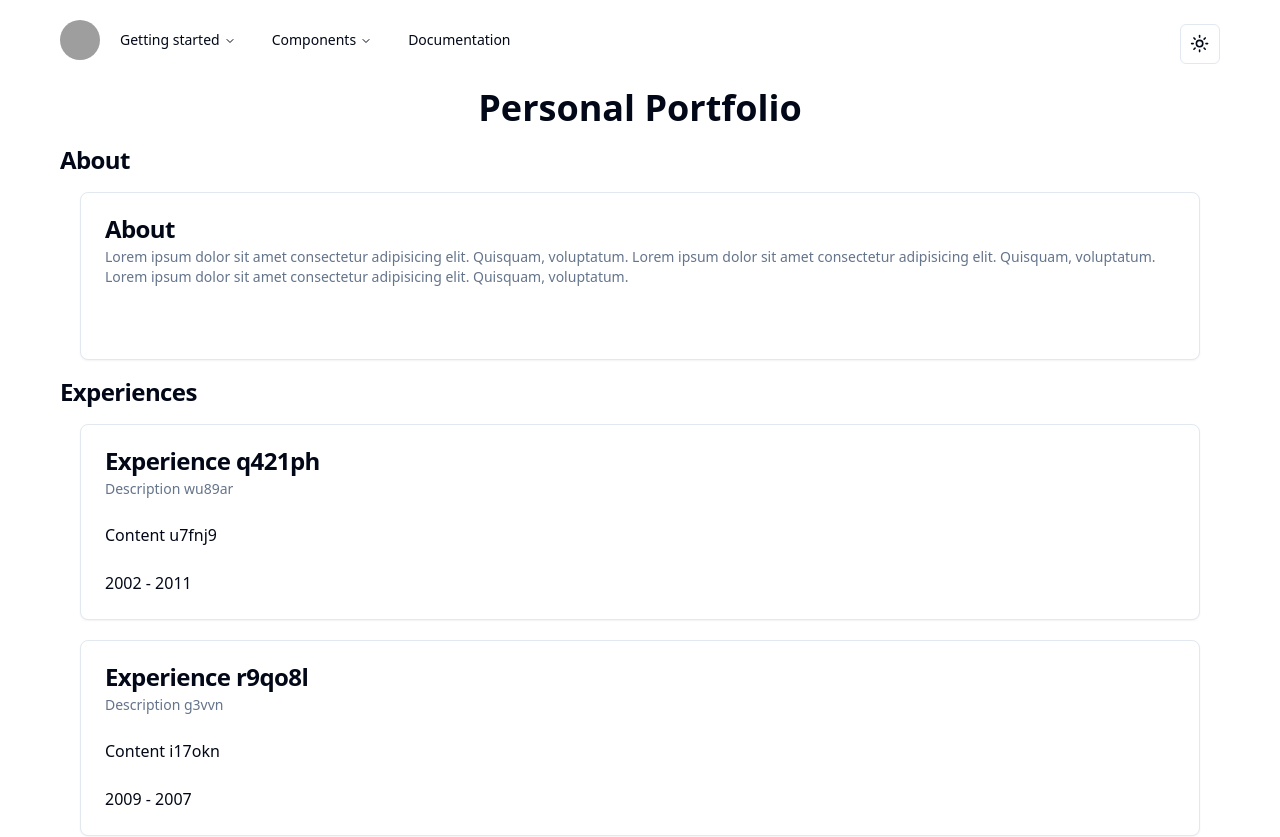
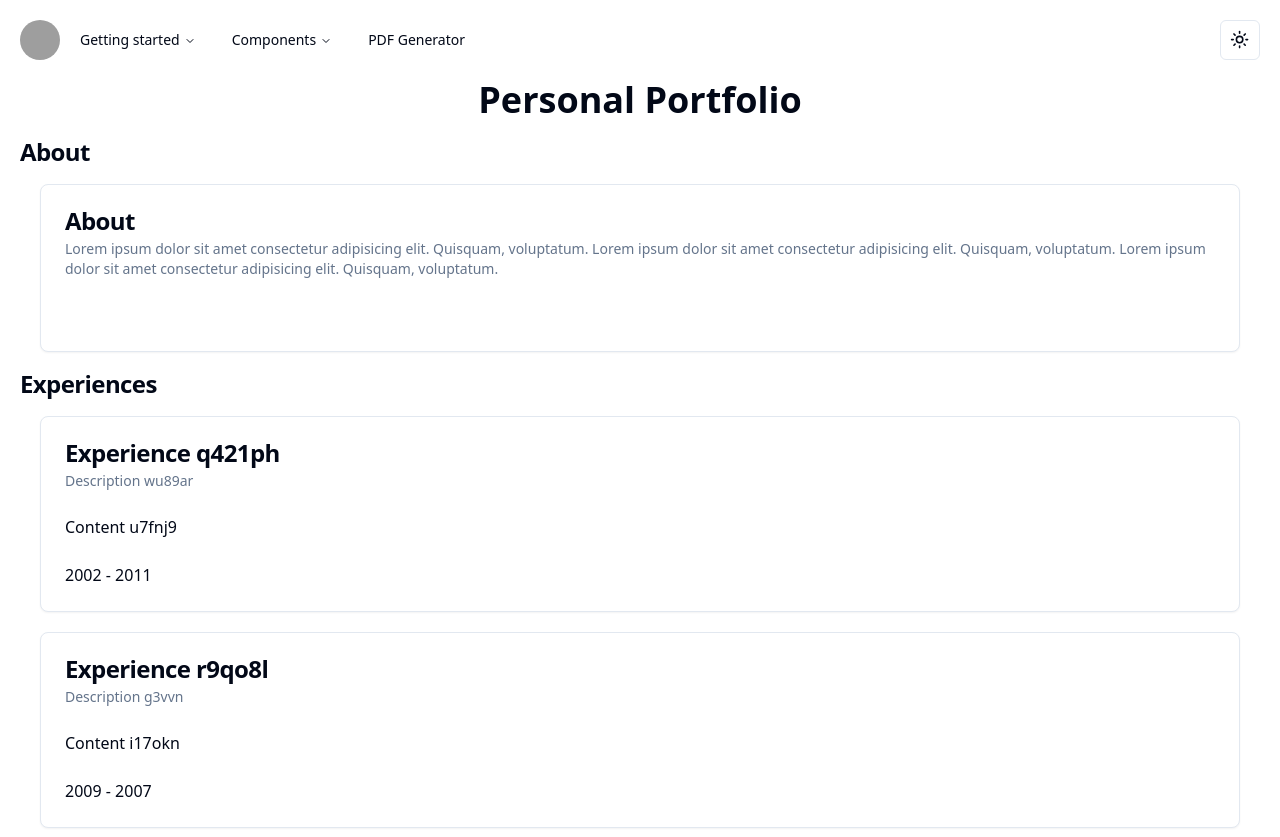
Before and after one commit to LBF38/cv_generator, a Next.js app: page / in a window 1280 px wide. Shown: the top 837 px of the page. Built offline with nearby package versions, Linux system fonts and the light colour scheme; grey boxes are pictures that could not be loaded.

Commit message:
refactor(ui): :recycle: refactor layout + navbar
update the root layout to use the home page layout.
therefore, the navbar would be available across all layouts
also update the navbar to have a direct link to PDF generator page.

```diff
--- a/src/app/layout.tsx
+++ b/src/app/layout.tsx
@@ -1,8 +1,9 @@
-import type { Metadata } from 'next'
-import { Inter as FontSans } from 'next/font/google'
-import './globals.css'
+import { NavigationBar } from '@/components/navigation-bar';
+import { ThemeProvider } from '@/components/theme-provider';
 import { cn } from '@/lib/utils';
-import { ThemeProvider } from '@/components/theme-provider';
+import type { Metadata } from 'next';
+import { Inter as FontSans } from 'next/font/google';
+import './globals.css';
 
 
 export const fontSans = FontSans({
@@ -24,12 +25,17 @@ export default function RootLayout({
     <html lang="en">
       <body
         className={cn(
-          "min-h-screen bg-background font-sans antialiased",
+          "min-h-screen bg-background font-sans antialiased p-5 mx-auto",
           fontSans.variable
         )}
       >
         <ThemeProvider attribute='class' defaultTheme='system' enableSystem disableTransitionOnChange>
-          {children}
+          <header>
+            <NavigationBar />
+          </header>
+          <main>
+            {children}
+          </main>
         </ThemeProvider>
       </body>
     </html>
--- a/src/app/page.tsx
+++ b/src/app/page.tsx
@@ -1,6 +1,5 @@
 "use client";
-import ExperienceCard, { ExperienceCardProps } from '@/components/experience-card';
-import { NavigationMenuDemo } from '@/components/navigation-bar';
+import ExperienceCard from '@/components/experience-card';
 import { SectionsEntity, fake_sections as fakeSections } from '@/lib/fake_data'; // TODO: replace it w/ real data. (from db or local storage)
 import { useEffect, useState } from 'react';
 
@@ -10,11 +9,7 @@ export default function Home() {
   useEffect(() => setSections(fakeSections), []);
 
   return (
-    <div style={{ maxWidth: '1200px', margin: '0 auto', padding: '20px' }}>
-      <header>
-        <NavigationMenuDemo />
-      </header>
-      <main>
+    <>
       <h1 className='text-4xl font-bold text-center my-5'>Personal Portfolio</h1>
       {sections.map((section) => (
         <section id={section.id} key={section.id}>
@@ -24,7 +19,6 @@ export default function Home() {
           ))}
         </section>
       ))}
-      </main>
-    </div>
+    </>
   );
 }
--- /dev/null
+++ b/src/app/pdf/page.tsx
@@ -0,0 +1,3 @@
+export default function Home() {
+    return <h1 className="text-4xl font-bold text-center my-5">PDF generator page</h1>
+}
--- a/src/components/navigation-bar.tsx
+++ b/src/components/navigation-bar.tsx
@@ -55,12 +55,12 @@ const components: { title: string; href: string; description: string }[] = [
     },
 ]
 
-export function NavigationMenuDemo() {
-    return (<div className="flex justify-between items-center">
-        <NavigationMenu className="mb-2">
+export function NavigationBar() {
+    return (<div className="flex justify-between items-center mb-2">
+        <NavigationMenu>
             <NavigationMenuList>
                 <NavigationMenuItem>
-                    <Link href="#" legacyBehavior passHref>
+                    <Link href="/" legacyBehavior passHref>
                         <NavigationMenuLink>
                             <Avatar>
                                 <AvatarImage src="https://github.com/shadcn.png" />
@@ -119,9 +119,9 @@ export function NavigationMenuDemo() {
                     </NavigationMenuContent>
                 </NavigationMenuItem>
                 <NavigationMenuItem>
-                    <Link href="/docs" legacyBehavior passHref>
+                    <Link href="/pdf" legacyBehavior passHref>
                         <NavigationMenuLink className={navigationMenuTriggerStyle()}>
-                            Documentation
+                            PDF Generator
                         </NavigationMenuLink>
                     </Link>
                 </NavigationMenuItem>
```
Lines whose indentation alone changed are shown as unchanged.
